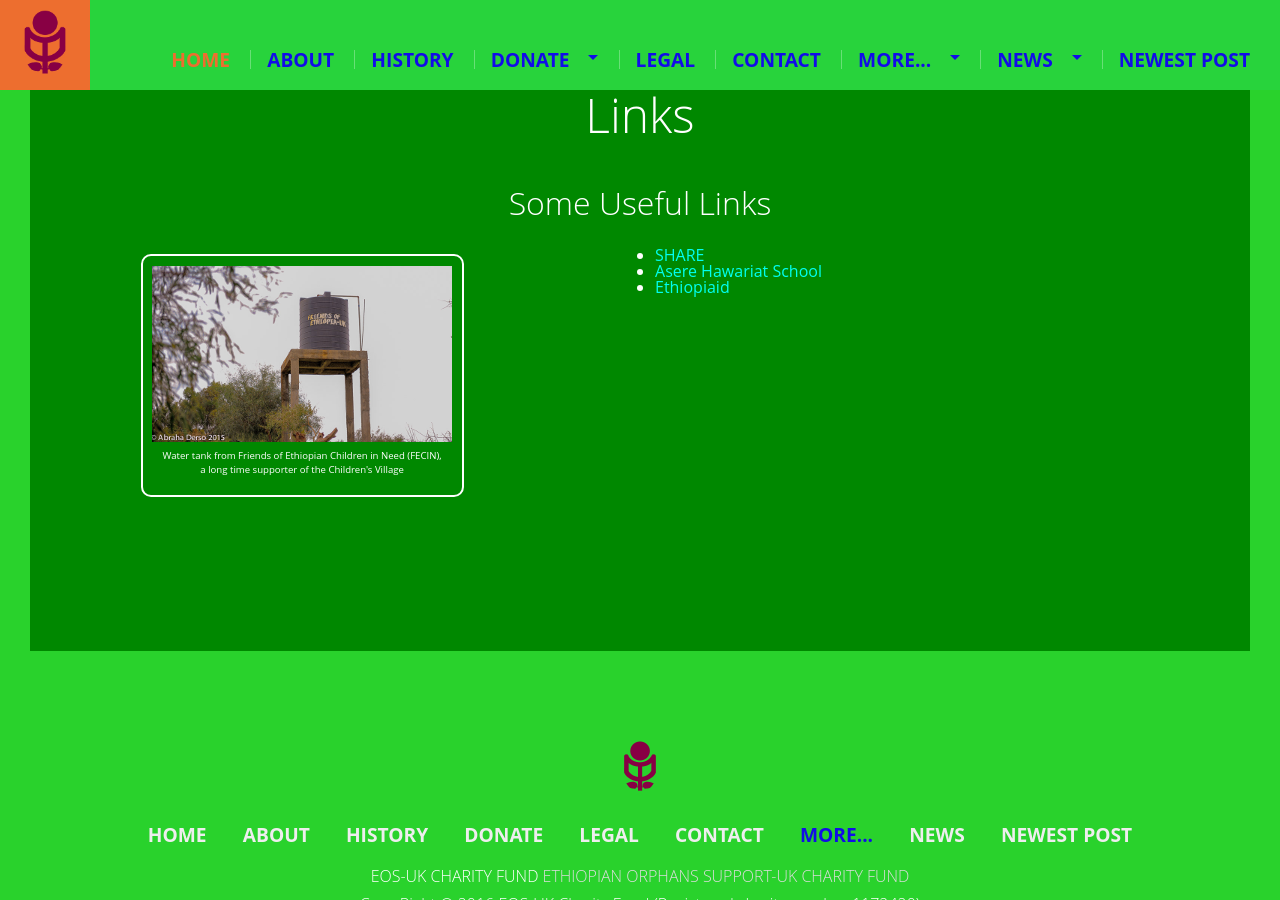
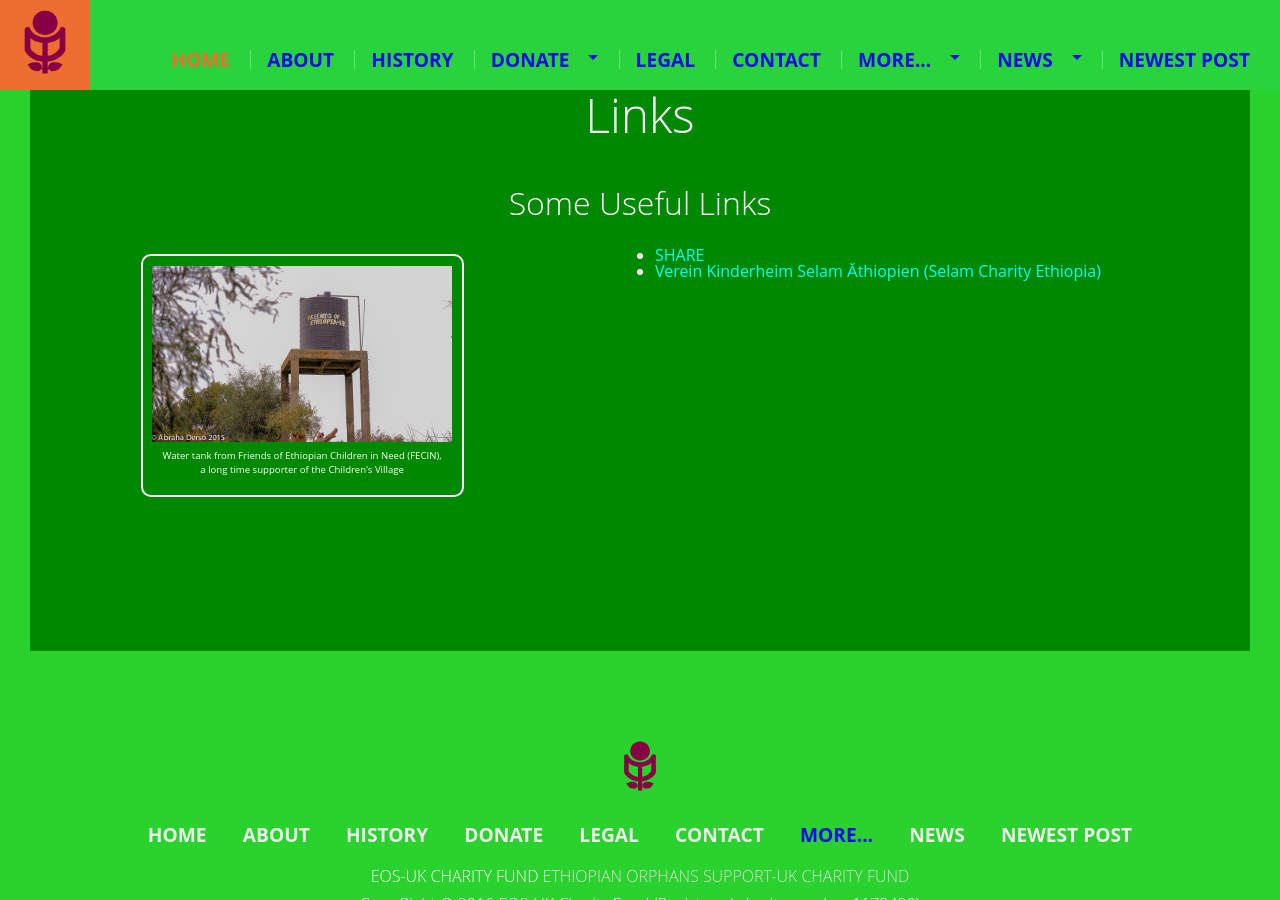
Before and after one commit to tderso/eosuk.github.io, a Jekyll site: the page built from links/index.html, in a window 1280 px wide and 900 px high, scrolled down 449 px. Built offline with Jekyll 4.4.1, drawn with Linux system fonts in a browser that asks for light colours; grey boxes are pictures that could not be loaded.

Commit message:
Remove links Aserehawariat and Ethiopiaid, add link for Selam Ethiopia

```diff
--- a/links/index.html
+++ b/links/index.html
@@ -21,8 +21,9 @@
   			<ul>
   				<!-- li><a href="http://fecin.woodsfords.uk/index.html">Friends of Ethiopian Children in Need (FECIN)</a></li-->
   				<li><a href="http://www.sharesheffield.org.uk/">SHARE</a></li>
-  				<li><a href="http://www.asrahawariatschool.org/">Asere Hawariat School</a></li>
-  				<li><a href="http://www.ethiopiaid.org.uk/">Ethiopiaid</a></li>
+  				<!-- li><a href="http://www.asrahawariatschool.org/">Asere Hawariat School</a></li>
+  				<li><a href="http://www.ethiopiaid.org.uk/">Ethiopiaid</a></li -->
+				<li><a href="https://www.selam.ch/en">Verein Kinderheim Selam Ǎthiopien (Selam Charity Ethiopia)</a></li>
   			</ul>
   		</p>
   	</div>
```
Also changed, not shown: 3 other files.
